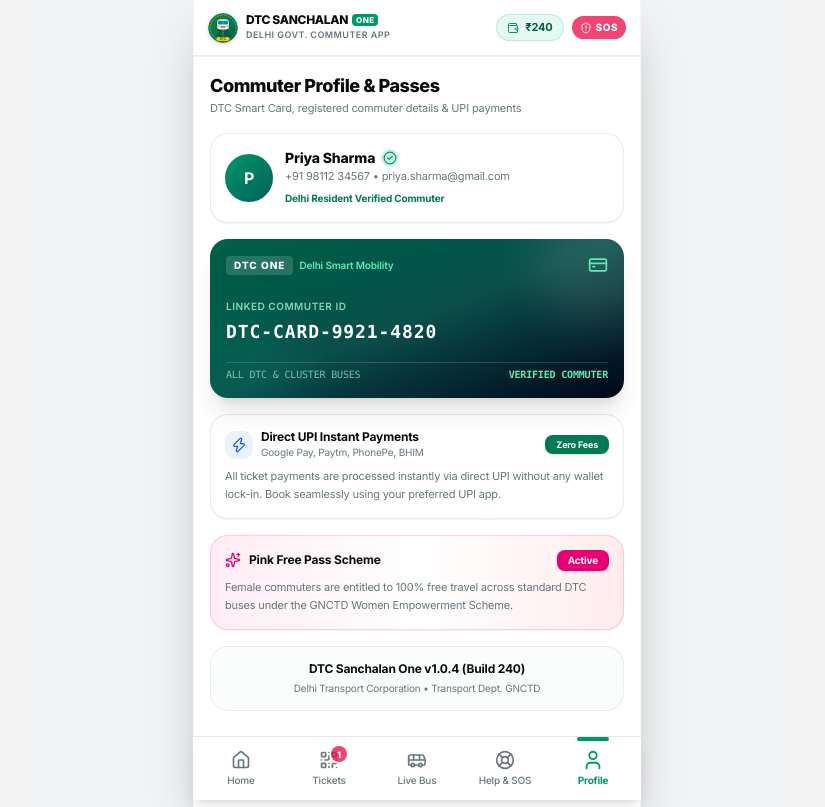
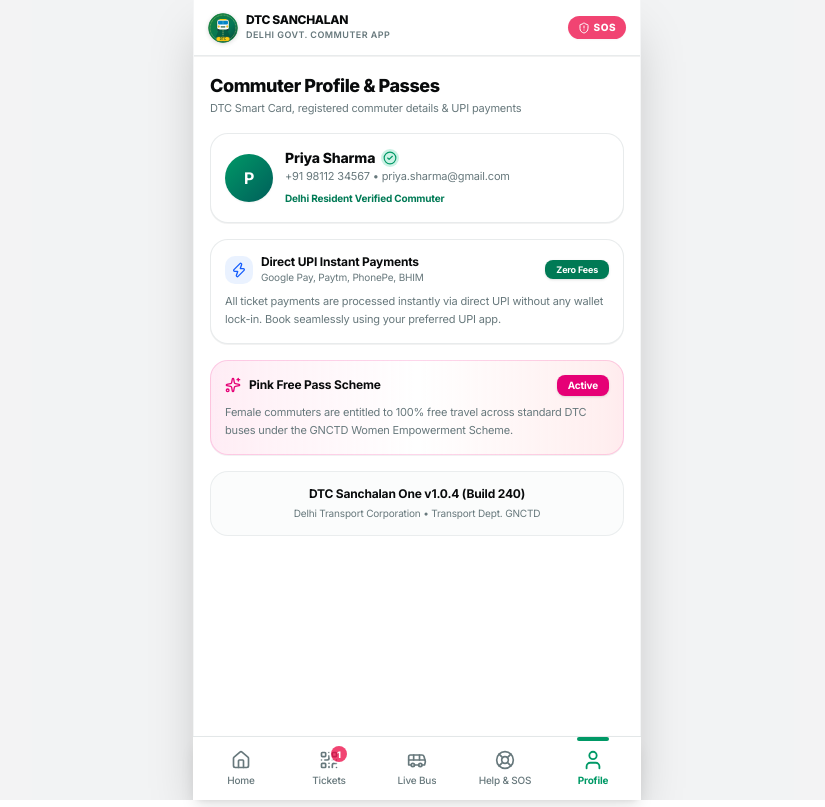
Before and after one commit to Parmanand1999/next-js-project-template, a Next.js app: page /passenger/profile in a window 1280 px wide. Shown: the whole page, without its empty margins (223-1048 px from the left). Built offline with nearby package versions, Linux system fonts and the light colour scheme.

Commit message:
feat(passenger): remove DTC One Card from profile and remove ONE badge & wallet chip from top app bar

```diff
--- a/src/app/(passenger)/layout.tsx
+++ b/src/app/(passenger)/layout.tsx
@@ -11,7 +11,6 @@ import {
   Bus,
   LifeBuoy,
   User,
-  Wallet,
   ShieldAlert,
   Bell,
   Sparkles,
@@ -73,14 +72,9 @@ export default function PassengerAppLayout({
           <Link href="/passenger" className="flex items-center gap-2 group">
             <DtcLogo size={30} className="group-hover:scale-105 transition-transform" />
             <div className="flex flex-col">
-              <div className="flex items-center gap-1">
-                <span className="text-xs font-black tracking-tight text-foreground leading-none">
-                  DTC SANCHALAN
-                </span>
-                <span className="text-[8px] font-black px-1 py-0.2 rounded bg-emerald-600 text-white uppercase tracking-wider">
-                  ONE
-                </span>
-              </div>
+              <span className="text-xs font-black tracking-tight text-foreground leading-none">
+                DTC SANCHALAN
+              </span>
               <span className="text-[9px] font-semibold text-muted-foreground tracking-wider uppercase mt-0.5">
                 Delhi Govt. Commuter App
               </span>
@@ -89,20 +83,10 @@ export default function PassengerAppLayout({
 
           {/* Quick Header Actions */}
           <div className="flex items-center gap-2">
-            {/* Quick Wallet Chip */}
-            <Link
-              href="/passenger/profile"
-              className="flex items-center gap-1.5 px-2.5 py-1 rounded-full bg-emerald-500/10 hover:bg-emerald-500/20 text-emerald-800 dark:text-emerald-300 border border-emerald-500/20 text-[11px] font-bold transition-colors"
-              title="Commuter Wallet Balance"
-            >
-              <Wallet className="size-3 text-emerald-600" />
-              <span>₹{passengerProfile.walletBalance}</span>
-            </Link>
-
             {/* Quick Emergency SOS Button */}
             <Link
               href="/passenger/support"
-              className="flex items-center gap-1 px-2 py-1 rounded-full bg-rose-600 hover:bg-rose-700 text-white text-[10px] font-black tracking-wider uppercase shadow-xs transition-colors animate-pulse"
+              className="flex items-center gap-1 px-2.5 py-1 rounded-full bg-rose-600 hover:bg-rose-700 text-white text-[10px] font-black tracking-wider uppercase shadow-xs transition-colors animate-pulse"
               title="Emergency SOS Assistance"
             >
               <ShieldAlert className="size-3" />
--- a/src/app/(passenger)/passenger/page.tsx
+++ b/src/app/(passenger)/passenger/page.tsx
@@ -28,7 +28,6 @@ import {
   CheckCircle2,
   AlertCircle,
   ShieldCheck,
-  CreditCard,
   Plus,
   Minus,
   Navigation,
--- a/src/app/(passenger)/passenger/profile/page.tsx
+++ b/src/app/(passenger)/passenger/profile/page.tsx
@@ -8,7 +8,6 @@ import { Button } from '@/components/ui/button';
 import { Badge } from '@/components/ui/badge';
 import {
   User,
-  CreditCard,
   ShieldCheck,
   CheckCircle2,
   Sparkles,
@@ -53,39 +52,6 @@ export default function PassengerProfilePage() {
           <span className="text-[10px] font-bold text-emerald-700 dark:text-emerald-400">
             Delhi Resident Verified Commuter
           </span>
-        </div>
-      </div>
-
-      {/* Digital DTC One Transit Card */}
-      <div className="p-4 rounded-2xl bg-gradient-to-br from-emerald-800 via-teal-900 to-slate-950 text-white shadow-xl relative overflow-hidden space-y-4">
-        {/* Decorative Circles */}
-        <div className="absolute top-0 right-0 -mr-10 -mt-10 size-32 rounded-full bg-white/10 blur-xl pointer-events-none" />
-        <div className="absolute bottom-0 left-0 -ml-10 -mb-10 size-32 rounded-full bg-emerald-400/10 blur-xl pointer-events-none" />
-
-        <div className="flex items-center justify-between relative z-10">
-          <div className="flex items-center gap-1.5">
-            <span className="text-[10px] font-black uppercase tracking-widest px-2 py-0.5 rounded bg-white/15">
-              DTC ONE
-            </span>
-            <span className="text-[10px] text-emerald-300 font-semibold">
-              Delhi Smart Mobility
-            </span>
-          </div>
-          <CreditCard className="size-5 text-emerald-300" />
-        </div>
-
-        <div className="relative z-10 pt-2 space-y-1">
-          <span className="text-[10px] text-emerald-200/80 font-semibold block uppercase tracking-wider">
-            Linked Commuter ID
-          </span>
-          <div className="text-lg font-mono font-bold text-white tracking-wider">
-            {passengerProfile.dtcCardNumber}
-          </div>
-        </div>
-
-        <div className="flex items-center justify-between text-[10px] text-emerald-200/70 font-mono pt-1 border-t border-white/15 relative z-10">
-          <span>ALL DTC & CLUSTER BUSES</span>
-          <span className="text-emerald-300 font-bold">VERIFIED COMMUTER</span>
         </div>
       </div>
 
```
